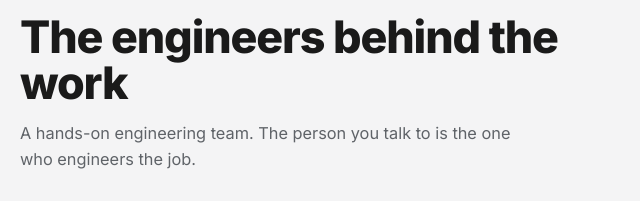
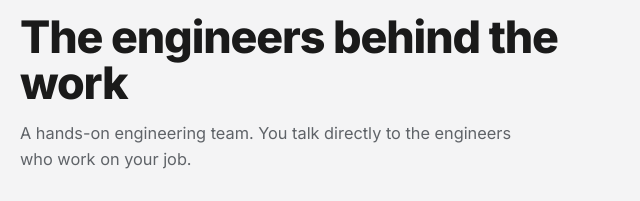
Before and after one commit to BharathiAd/enjiniaresolvedkrafts, a plain HTML site: page index.html in a window 1280 px wide. Shown: the part 8405-8606 px from the top of the page, 0-640 px from the left. Drawn offline with Linux system fonts and the light colour scheme.

Commit message:
Correct the team line: jobs are worked on together
"The person you talk to is the one who engineers the job" implied a single
engineer owns a job end to end, which is not how ERK works. The team works
jobs together, so the line now says customers reach the engineers directly,
which is the actual advantage and is true either way.

Copy only.

Co-Authored-By: Claude Opus 5 <noreply@anthropic.com>

```diff
--- a/index.html
+++ b/index.html
@@ -198,7 +198,7 @@
     <div class="section-head reveal">
       <span class="label">Team</span>
       <h2>The engineers behind the work</h2>
-      <p>A hands-on engineering team. The person you talk to is the one who engineers the job.</p>
+      <p>A hands-on engineering team. You talk directly to the engineers who work on your job.</p>
     </div>
     <div id="team-root" class="reveal"></div>
   </div>
```
